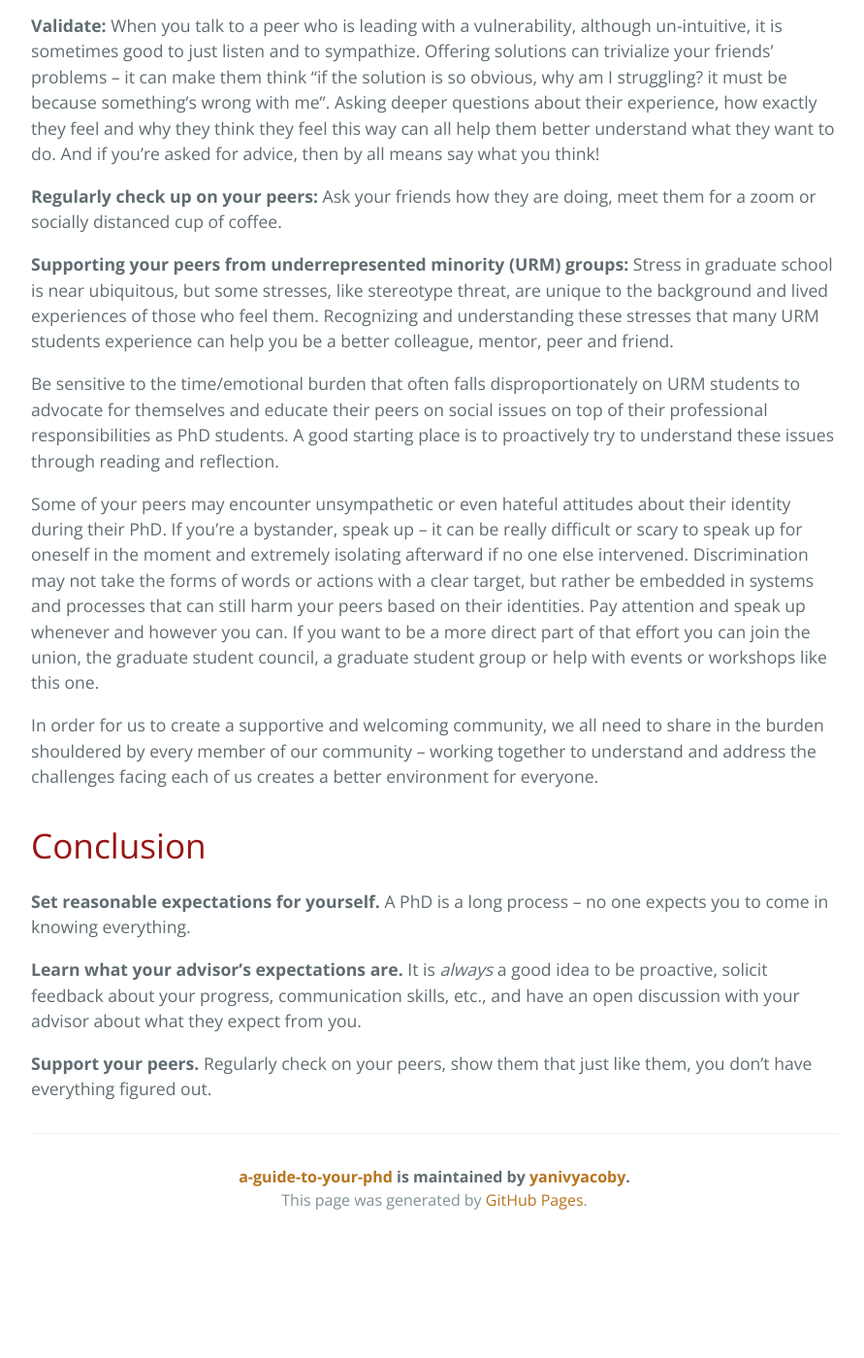
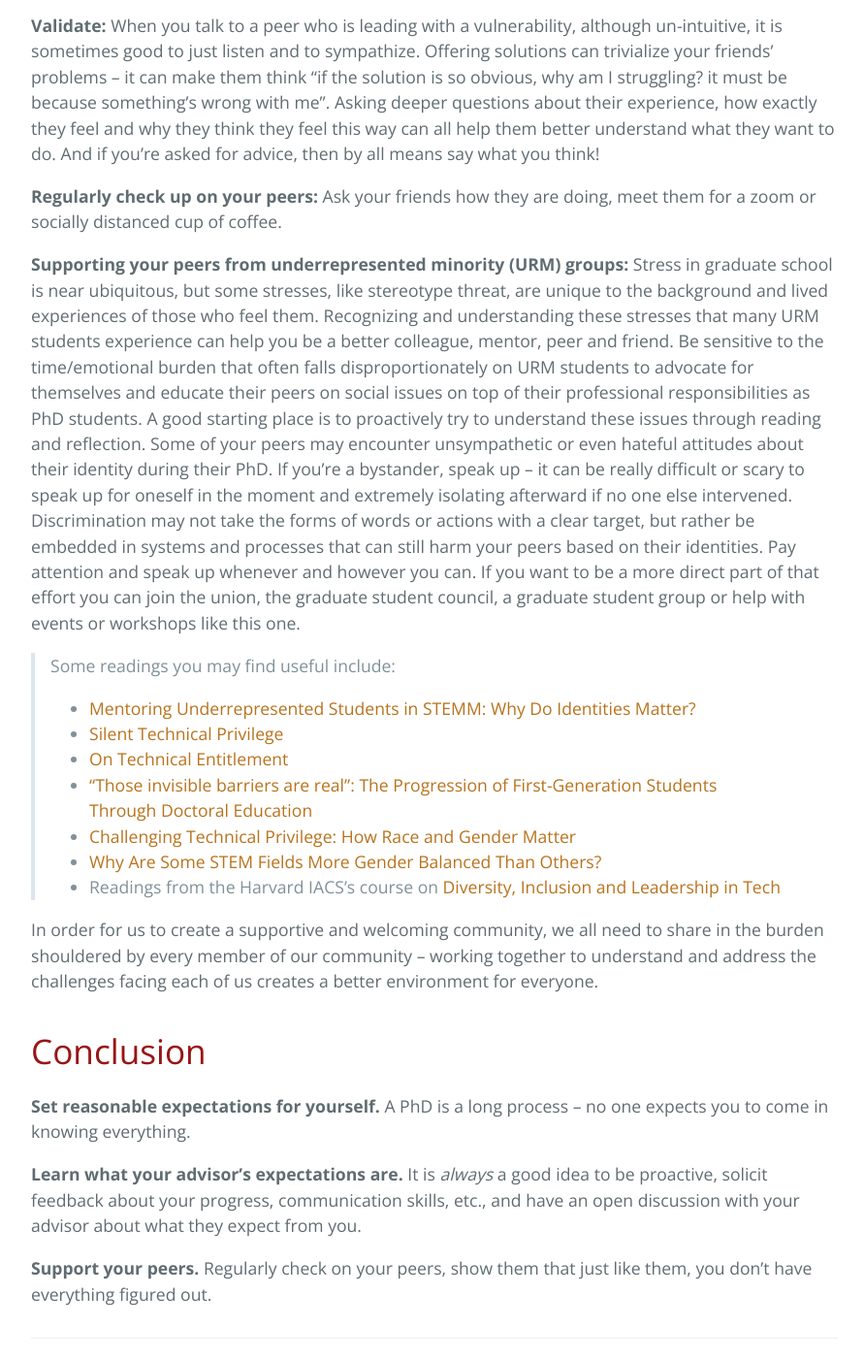
Before and after one commit to yanivyacoby/a-guide-to-your-phd, a Jekyll site: the page built from guide.md, in a window 1280 px wide and 1400 px high, scrolled down 12291 px. Shown: the whole window at 97% size, without its empty margins (192-1083 px from the left). Built offline with Jekyll 4.4.1, drawn with Linux system fonts in a browser that asks for light colours; before the commit the page ends 13572 px from its top, so only the background shows below that.

Commit message:
Update guide.md

```diff
--- a/guide.md
+++ b/guide.md
@@ -394,10 +394,17 @@ Ask your friends how they are doing, meet them for a zoom or socially distanced
 
 **Supporting your peers from underrepresented minority (URM) groups:**
 Stress in graduate school is near ubiquitous, but some stresses, like stereotype threat, are unique to the background and lived experiences of those who feel them. Recognizing and understanding these stresses that many URM students experience can help you be a better colleague, mentor, peer and friend.
+Be sensitive to the time/emotional burden that often falls disproportionately on URM students to advocate for themselves and educate their peers on social issues on top of their professional responsibilities as PhD students. A good starting place is to proactively try to understand these issues through reading and reflection.
+Some of your peers may encounter unsympathetic or even hateful attitudes about their identity during their PhD. If you’re a bystander, speak up -- it can be really difficult or scary to speak up for oneself in the moment and extremely isolating afterward if no one else intervened. Discrimination may not take the forms of words or actions with a clear target, but rather be embedded in systems and processes that can still harm your peers based on their identities. Pay attention and speak up whenever and however you can. If you want to be a more direct part of that effort you can join the union, the graduate student council, a graduate student group or help with events or workshops like this one.
 
-Be sensitive to the time/emotional burden that often falls disproportionately on URM students to advocate for themselves and educate their peers on social issues on top of their professional responsibilities as PhD students. A good starting place is to proactively try to understand these issues through reading and reflection.
-
-Some of your peers may encounter unsympathetic or even hateful attitudes about their identity during their PhD. If you’re a bystander, speak up -- it can be really difficult or scary to speak up for oneself in the moment and extremely isolating afterward if no one else intervened. Discrimination may not take the forms of words or actions with a clear target, but rather be embedded in systems and processes that can still harm your peers based on their identities. Pay attention and speak up whenever and however you can. If you want to be a more direct part of that effort you can join the union, the graduate student council, a graduate student group or help with events or workshops like this one.
+> Some readings you may find useful include:
+* [Mentoring Underrepresented Students in STEMM: Why Do Identities Matter?](https://www.nap.edu/read/25568/chapter/5)
+* [Silent Technical Privilege](https://slate.com/technology/2014/01/programmer-privilege-as-an-asian-male-computer-science-major-everyone-gave-me-the-benefit-of-the-doubt.html)
+* [On Technical Entitlement](https://medium.com/tales-from-the-front/on-technical-entitlement-cc9ed433ec3c)
+* ["Those invisible barriers are real": The Progression of First-Generation Students Through Doctoral Education](https://mcnair.siu.edu/_common/documents/univ-401a/the-progression-of-first-gen-students-through-doctoral-education.pdf)
+* [Challenging Technical Privilege: How Race and Gender Matter](https://challengingtechnicalprivilege.weebly.com/)
+* [Why Are Some STEM Fields More Gender Balanced Than Others?](https://research.chicagobooth.edu/-/media/research/cdr/docs/cheryan-paper-1.aspx)
+* Readings from the Harvard IACS's course on [Diversity, Inclusion and Leadership in Tech](https://onefishy.github.io/DIL_in_tech/reading_list.html)
 
 In order for us to create a supportive and welcoming community, we all need to share in the burden shouldered by every member of our community -- working together to understand and address the challenges facing each of us creates a better environment for everyone.
 
```
